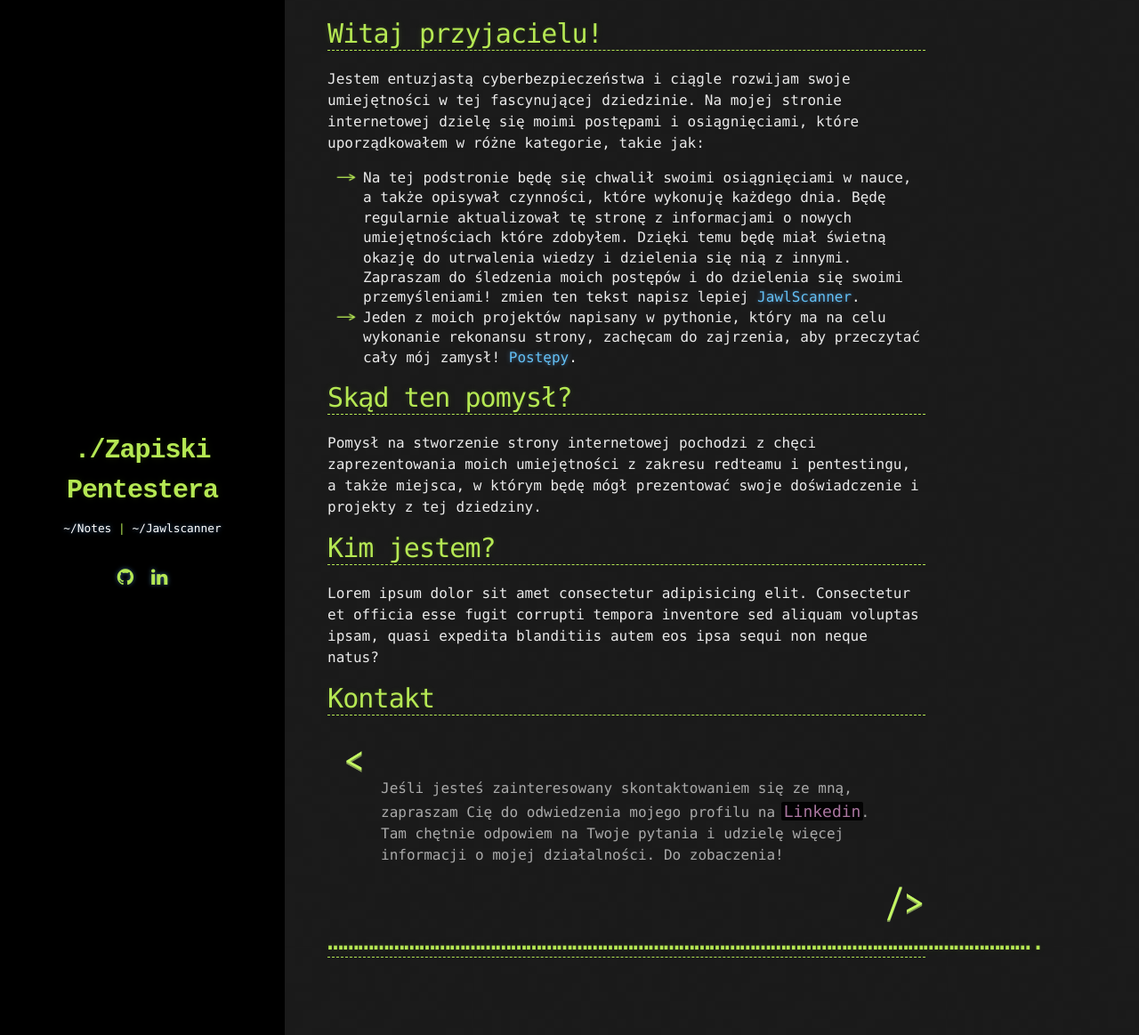
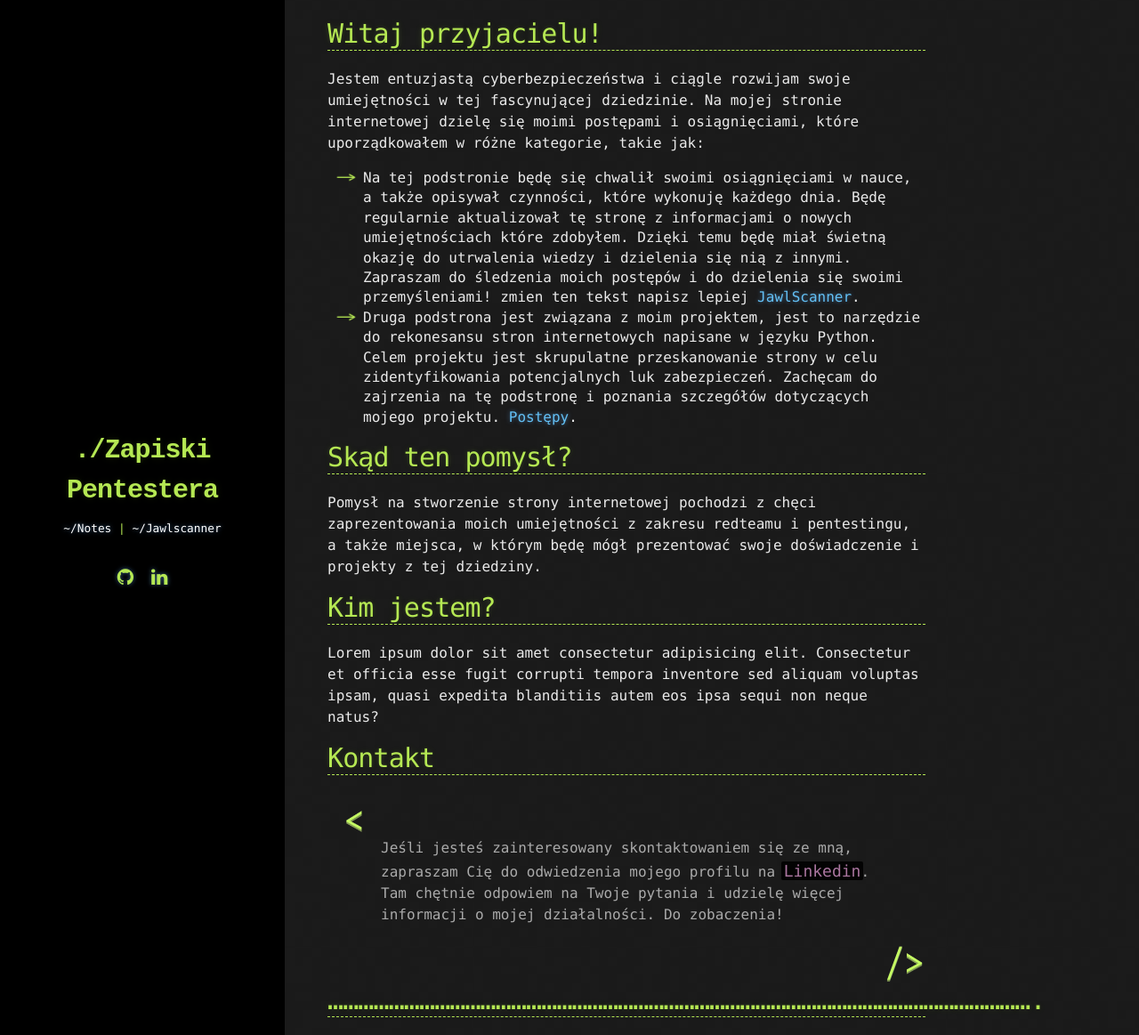
Before and after one commit to Cyberjali/Cyberjali.github.io, a Jekyll site: the page built from _pages/index.md, in a window 1280 px wide and 1163 px high. Shown: the whole window at 89% size. Built offline with Jekyll 4.4.1, drawn with Linux system fonts in a browser that asks for light colours; comment, search, counter and statistics services are not loaded.

Commit message:
Update index.md

```diff
--- a/_pages/index.md
+++ b/_pages/index.md
@@ -8,7 +8,7 @@ Jestem entuzjastą cyberbezpieczeństwa i ciągle rozwijam swoje umiejętności
 
 * Na tej podstronie będę się chwalił swoimi osiągnięciami w nauce, a także opisywał czynności, które wykonuję każdego dnia. Będę regularnie aktualizował tę stronę z informacjami o nowych umiejętnościach które zdobyłem. Dzięki temu będę miał świetną okazję do utrwalenia wiedzy i dzielenia się nią z innymi. Zapraszam do śledzenia moich postępów i do dzielenia się swoimi przemyśleniami! zmien ten tekst napisz lepiej
 [JawlScanner](./jawlscanner.html).
-* Jeden z moich projektów napisany w pythonie, który ma na celu wykonanie rekonansu strony, zachęcam do zajrzenia, aby przeczytać cały mój zamysł!
+*   Druga podstrona jest związana z moim projektem, jest to narzędzie do rekonesansu stron internetowych napisane w języku Python. Celem projektu jest skrupulatne przeskanowanie strony w celu zidentyfikowania potencjalnych luk zabezpieczeń. Zachęcam do zajrzenia na tę podstronę i poznania szczegółów dotyczących mojego projektu.
 [Postępy](./notes.html).
 
 # Skąd ten pomysł?
```
